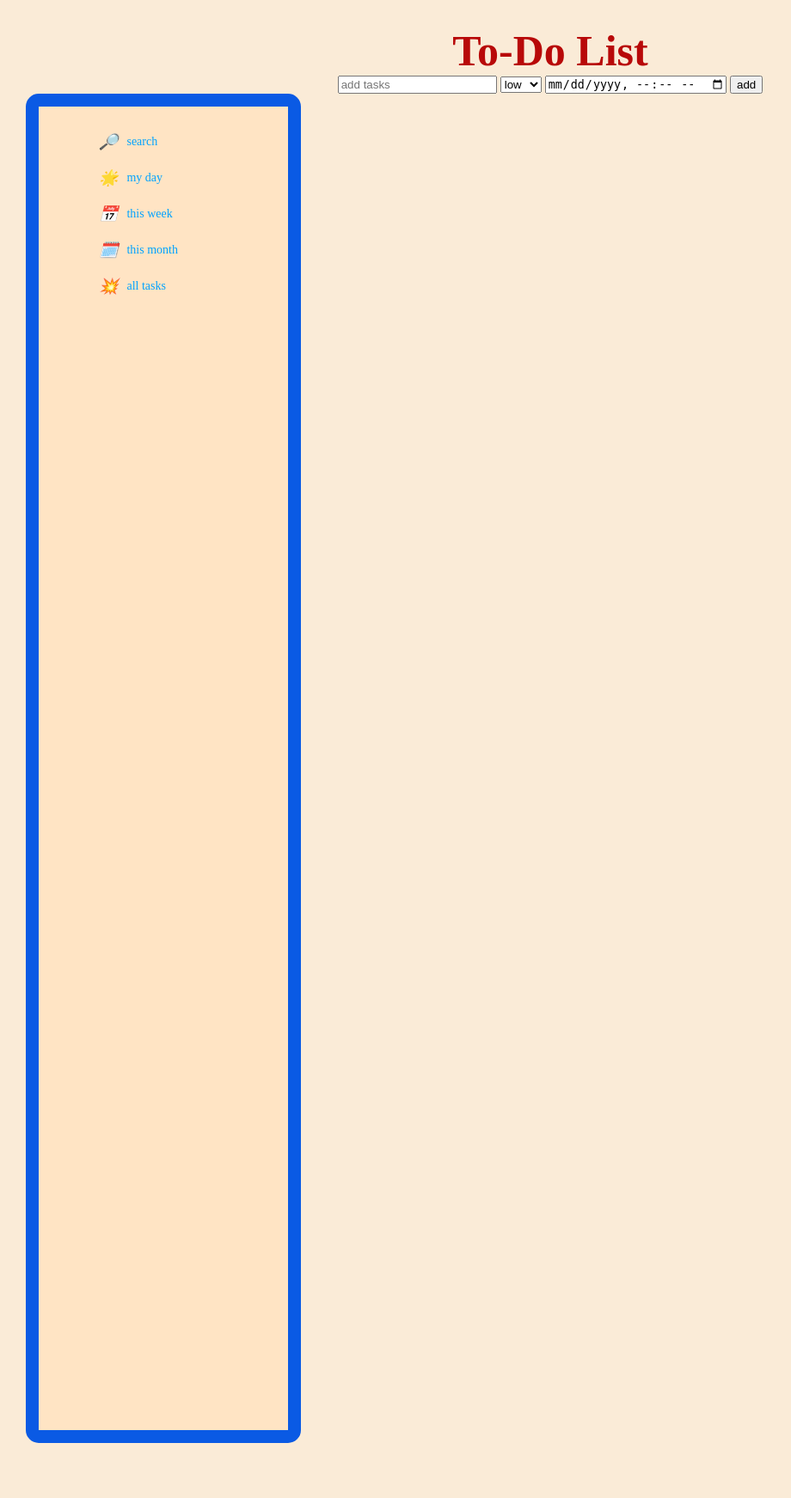
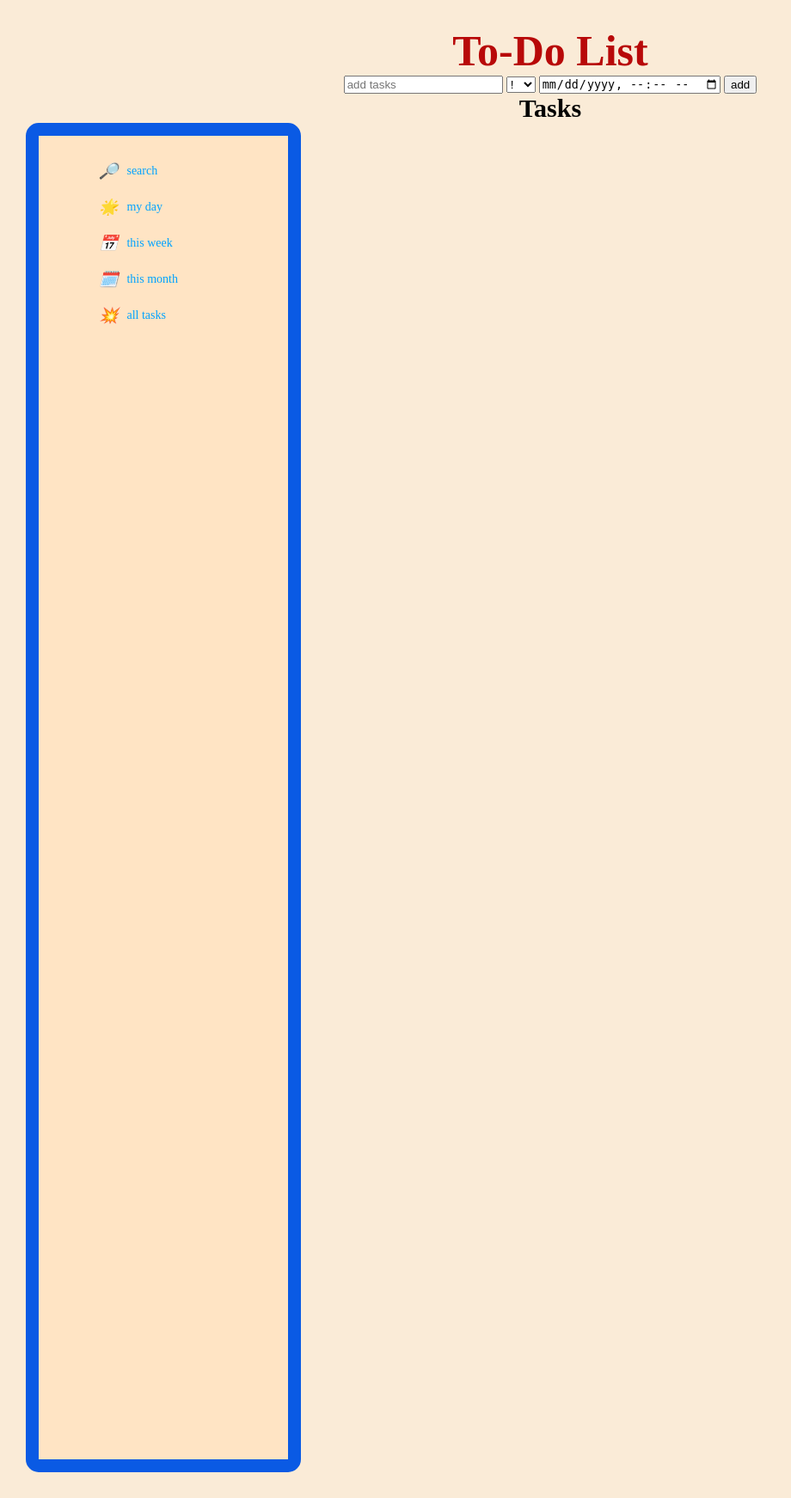
Before and after one commit to ChantnitC/Socialmedia_Analyze, a Flask app: page / in a window 1280 px wide. Shown: the whole page at 86% size, without its empty margins (0-920 px from the left). Before the commit the page ends 1679 px from the top, so only its background shows below. Run offline with Flask 3, Linux system fonts and the light colour scheme.

Commit message:
สร้างช่องเพิ่มรายการ

```diff
--- a/static/style.css
+++ b/static/style.css
@@ -8,7 +8,7 @@ body{
     padding: 30px;
 }
 
-.container{
+.container2{
     background-color: rgb(255, 228, 196);
     border-radius: 15px;
     border-style: solid;
@@ -44,5 +44,8 @@ body{
 }
 h1{
     font-size: 50px;
+}
 
+h2{
+    font-size: 30px;
 }
--- a/templates/index.html
+++ b/templates/index.html
@@ -12,16 +12,29 @@
         <form action="/add" method="POST">
             <input type="text" name="todo" placeholder="add tasks" required>
             <select name="priority">
-                <option value="ต่ำ">low</option>
-                <option value="กลาง">mid</option>
-                <option value="สูง">high</option>
+                <option value="!">!</option>
+                <option value="!!">!!</option>
+                <option value="!!!">!!!</option>
             </select>
             <input type="datetime-local" name="due_date" required>
             <button type="submit">add</button>
         </form>
+        <div class="container">
+            <h2>Tasks</h2>
+            <ul>
+                {% for todo in todos %}
+                    <li>
+                        {{ todo.task }} - {{ todo.priority }} (กำหนดเส้นตาย: {{ todo.due_date.strftime('%Y-%m-%d %H:%M') }})
+                        {% if not todo.completed %}
+                            <a href="/complete/{{ loop.index0 }}">ทำเสร็จ</a>
+                        {% endif %}
+                        <a href="/delete/{{ loop.index0 }}">ลบ</a>
+                    </li>
+                {% endfor %}
+            </ul>
     </center>
 
-    <div class="container">
+    <div class="container2">
         <ul class="menu">
             <li><i>🔎</i>search</li>
             <li><i>🌟</i>my day</li>
```
